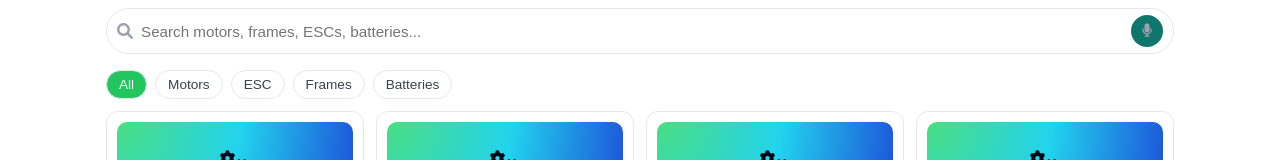
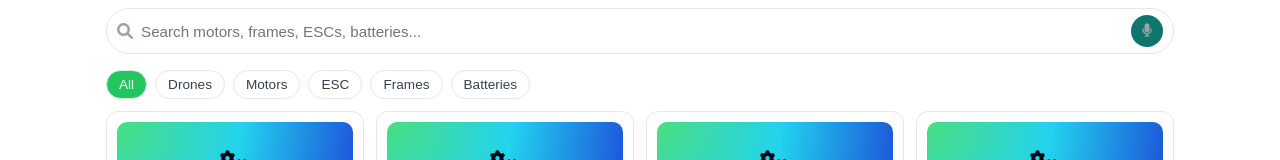
Before and after one commit to manoselvan077bb-alt/dronedealz.in, a plain HTML site: page index.html in a window 1280 px wide. Shown: the part 293-453 px from the top of the page. Drawn offline with Linux system fonts and the light colour scheme.

Commit message:
add Drone filter pill to category row

```diff
--- a/index.html
+++ b/index.html
@@ -74,6 +74,7 @@
     <section class="page active" id="home" data-page="home">
       <div class="category-row">
         <button class="cat-btn active" data-category="all">All</button>
+        <button class="cat-btn" data-category="drones">Drones</button>
         <button class="cat-btn" data-category="motors">Motors</button>
         <button class="cat-btn" data-category="esc">ESC</button>
         <button class="cat-btn" data-category="frames">Frames</button>
```
